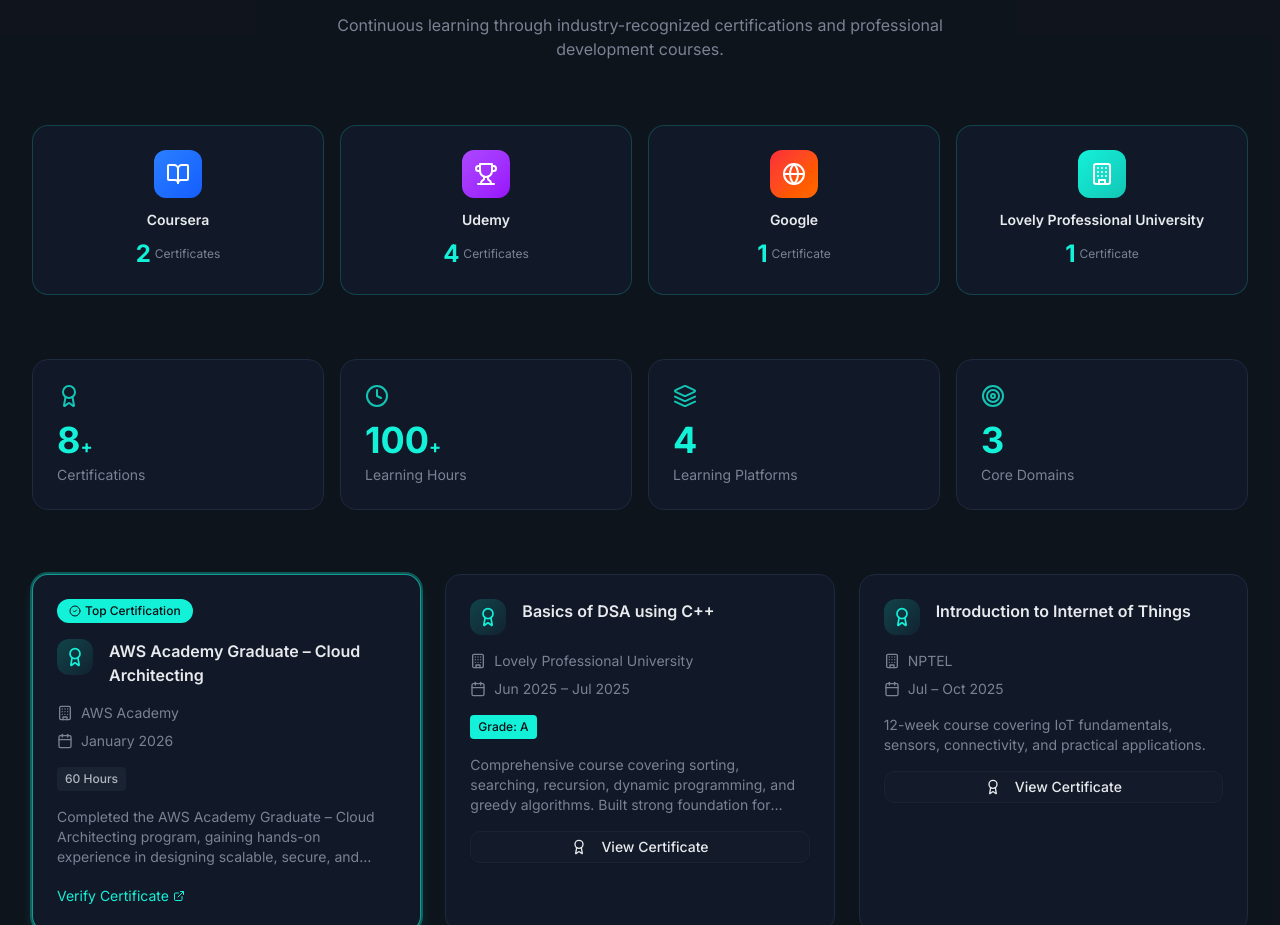
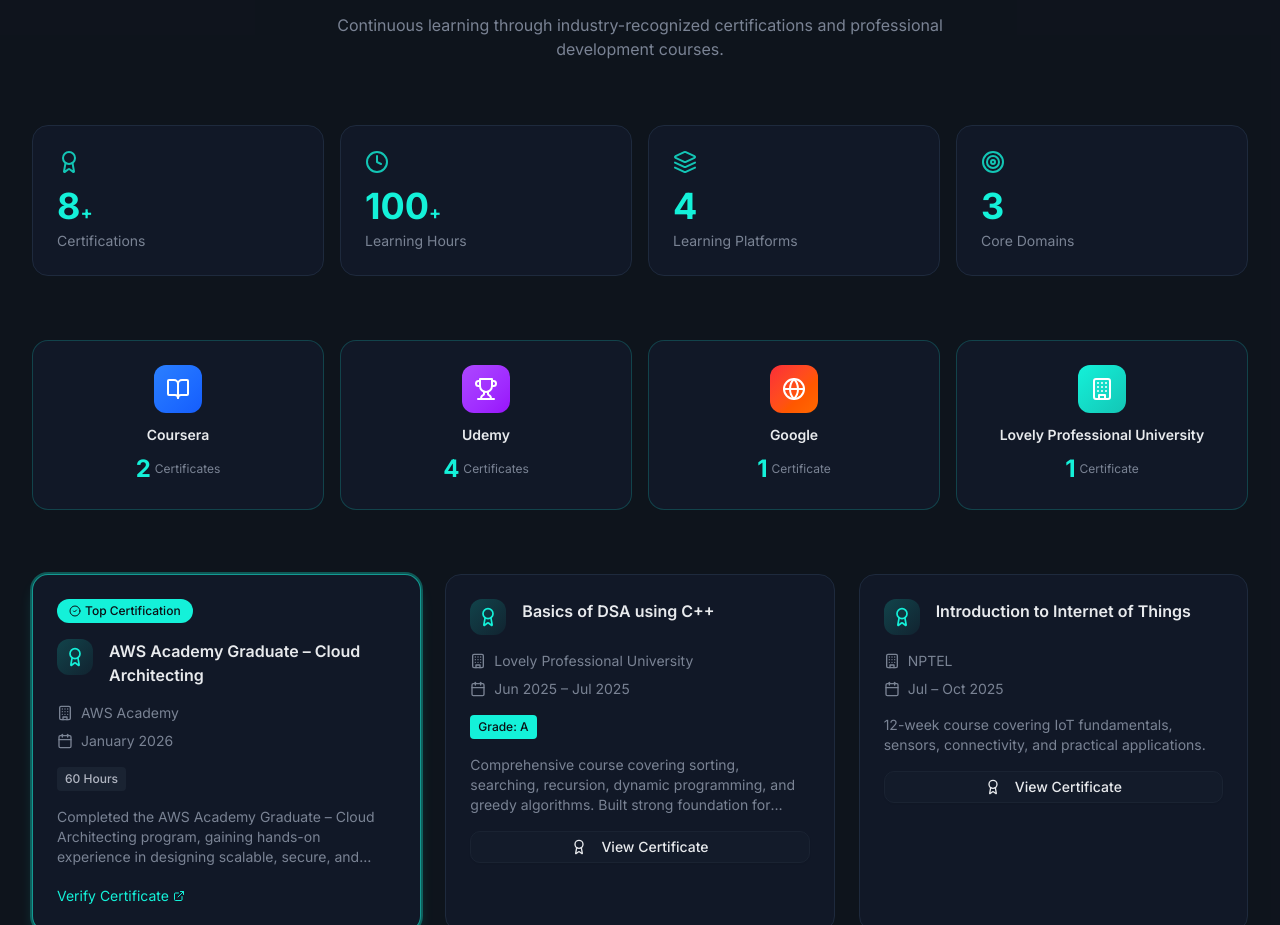
Before and after one commit to nikhildhayal07/Nikhil-kumar, a Next.js app: page / in a window 1280 px wide. Shown: the part 6062-6987 px from the top of the page. Built offline with nearby package versions, Linux system fonts and the light colour scheme.

Commit message:
fix: correct certifications section layout
Position stats component below section heading and above platform badges.

```diff
--- a/components/certifications.tsx
+++ b/components/certifications.tsx
@@ -102,11 +102,11 @@ export function Certifications() {
           </p>
         </div>
 
+        {/* Animated Statistics Cards */}
+        <CertificationStats />
+
         {/* Certified by Leading Platforms Strip */}
         <PlatformsStrip />
-
-        {/* Animated Statistics Cards */}
-        <CertificationStats />
 
         <div className="grid md:grid-cols-2 lg:grid-cols-3 gap-6">
           {certifications.map((cert, index) => (
```
